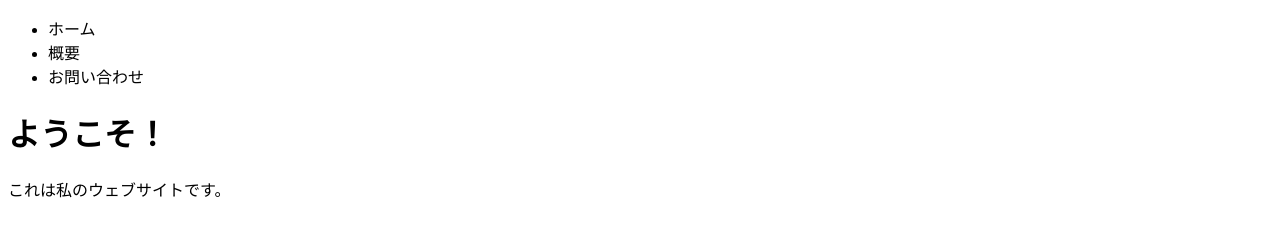
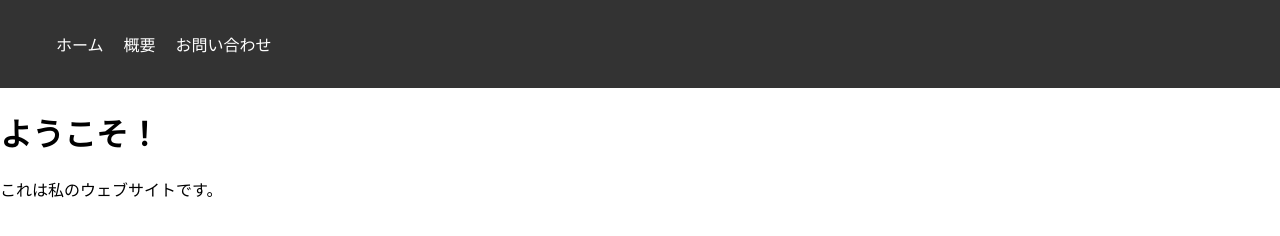
Before and after one commit to 2510012-ctrl/git-practice, a plain HTML site: page lesson3-html/index.html in a window 1280 px wide. Drawn offline with Linux system fonts and the light colour scheme.

Commit message:
[lesson3]スタイルを追加

```diff
--- a/lesson3-html/index.html
+++ b/lesson3-html/index.html
@@ -4,6 +4,7 @@
     <meta charset="UTF-8">
     <meta name="viewport" content="width=device-width, initial-scale=1.0">
     <title>私のウェブサイト</title>
+    <link rel="stylesheet" href="style.css">
 </head>
 <body>
     <header>
--- /dev/null
+++ b/lesson3-html/style.css
@@ -0,0 +1,15 @@
+body {
+font-family: Arial, sans-serif;
+margin: 0;
+padding: 0;
+}
+header {
+background-color: #333;
+color: white;
+padding: 1rem;
+}
+nav ul {
+list-style: none;
+display: flex;
+gap: 20px;
+}
```
